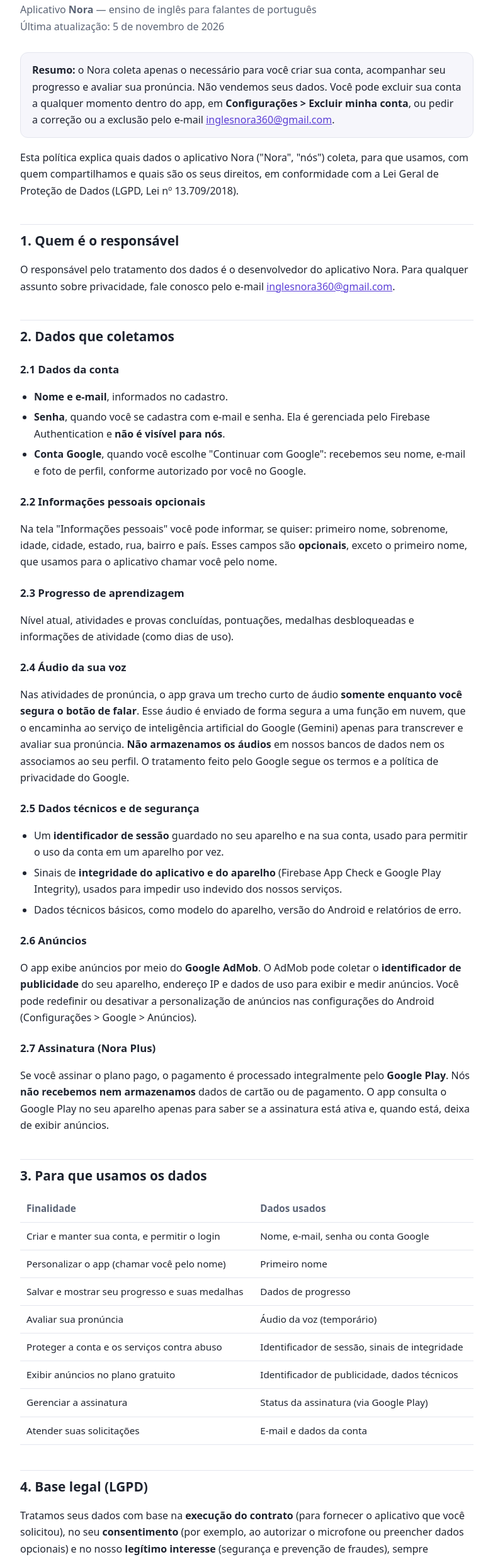
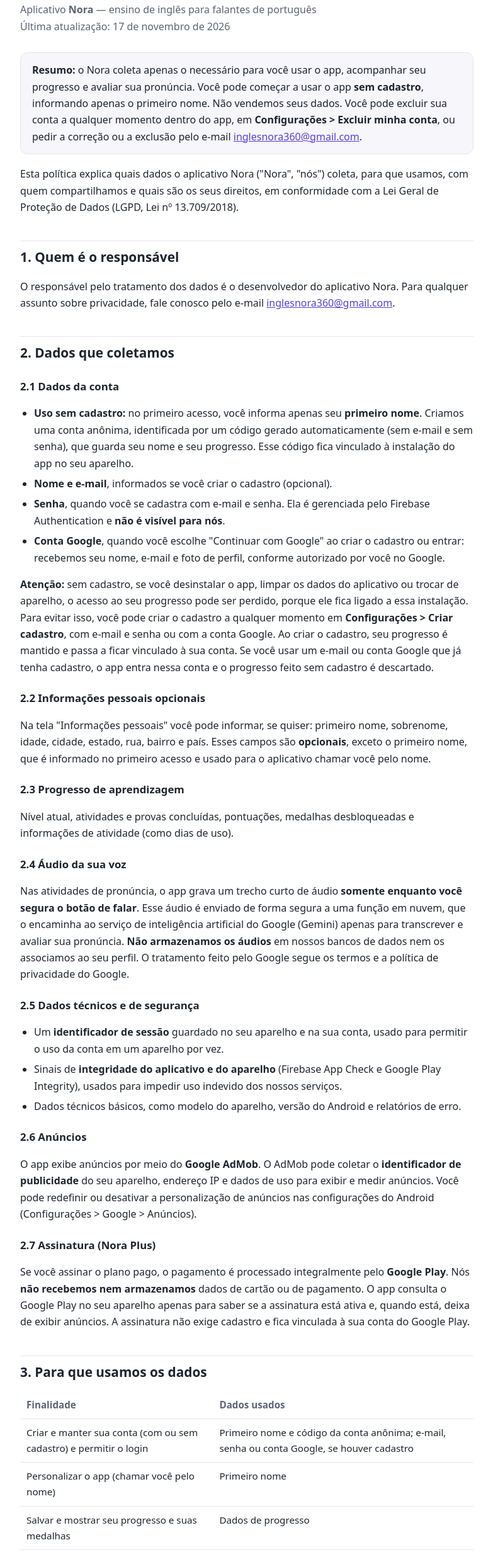
Before and after one commit to paulohsavila1992/nora-privacidade, a plain HTML site: page index.html in a window 1280 px wide. Shown: the part 82-2555 px from the top of the page at 63% size, without its empty margins (248-1031 px from the left). Drawn offline with Linux system fonts and the light colour scheme.

Commit message:
Update index.html
Adicionado login anônimo na política de privacidade.

```diff
--- a/index.html
+++ b/index.html
@@ -64,10 +64,10 @@
 
 <h1>Política de Privacidade</h1>
 <p class="meta">Aplicativo <strong>Nora</strong> — ensino de inglês para falantes de português<br>
-Última atualização: 5 de novembro de 2026</p>
+Última atualização: 17 de novembro de 2026</p>
 
 <div class="box">
-  <strong>Resumo:</strong> o Nora coleta apenas o necessário para você criar sua conta, acompanhar seu progresso e avaliar sua pronúncia. Não vendemos seus dados. Você pode excluir sua conta a qualquer momento dentro do app, em <strong>Configurações &gt; Excluir minha conta</strong>, ou pedir a correção ou a exclusão pelo e-mail
+  <strong>Resumo:</strong> o Nora coleta apenas o necessário para você usar o app, acompanhar seu progresso e avaliar sua pronúncia. Você pode começar a usar o app <strong>sem cadastro</strong>, informando apenas o primeiro nome. Não vendemos seus dados. Você pode excluir sua conta a qualquer momento dentro do app, em <strong>Configurações &gt; Excluir minha conta</strong>, ou pedir a correção ou a exclusão pelo e-mail
   <a href="mailto:inglesnora360@gmail.com">inglesnora360@gmail.com</a>.
 </div>
 
@@ -80,13 +80,15 @@
 
 <h3>2.1 Dados da conta</h3>
 <ul>
-  <li><strong>Nome e e-mail</strong>, informados no cadastro.</li>
+  <li><strong>Uso sem cadastro:</strong> no primeiro acesso, você informa apenas seu <strong>primeiro nome</strong>. Criamos uma conta anônima, identificada por um código gerado automaticamente (sem e-mail e sem senha), que guarda seu nome e seu progresso. Esse código fica vinculado à instalação do app no seu aparelho.</li>
+  <li><strong>Nome e e-mail</strong>, informados se você criar o cadastro (opcional).</li>
   <li><strong>Senha</strong>, quando você se cadastra com e-mail e senha. Ela é gerenciada pelo Firebase Authentication e <strong>não é visível para nós</strong>.</li>
-  <li><strong>Conta Google</strong>, quando você escolhe "Continuar com Google": recebemos seu nome, e-mail e foto de perfil, conforme autorizado por você no Google.</li>
+  <li><strong>Conta Google</strong>, quando você escolhe "Continuar com Google" ao criar o cadastro ou entrar: recebemos seu nome, e-mail e foto de perfil, conforme autorizado por você no Google.</li>
 </ul>
+<p><strong>Atenção:</strong> sem cadastro, se você desinstalar o app, limpar os dados do aplicativo ou trocar de aparelho, o acesso ao seu progresso pode ser perdido, porque ele fica ligado a essa instalação. Para evitar isso, você pode criar o cadastro a qualquer momento em <strong>Configurações &gt; Criar cadastro</strong>, com e-mail e senha ou com a conta Google. Ao criar o cadastro, seu progresso é mantido e passa a ficar vinculado à sua conta. Se você usar um e-mail ou conta Google que já tenha cadastro, o app entra nessa conta e o progresso feito sem cadastro é descartado.</p>
 
 <h3>2.2 Informações pessoais opcionais</h3>
-<p>Na tela "Informações pessoais" você pode informar, se quiser: primeiro nome, sobrenome, idade, cidade, estado, rua, bairro e país. Esses campos são <strong>opcionais</strong>, exceto o primeiro nome, que usamos para o aplicativo chamar você pelo nome.</p>
+<p>Na tela "Informações pessoais" você pode informar, se quiser: primeiro nome, sobrenome, idade, cidade, estado, rua, bairro e país. Esses campos são <strong>opcionais</strong>, exceto o primeiro nome, que é informado no primeiro acesso e usado para o aplicativo chamar você pelo nome.</p>
 
 <h3>2.3 Progresso de aprendizagem</h3>
 <p>Nível atual, atividades e provas concluídas, pontuações, medalhas desbloqueadas e informações de atividade (como dias de uso).</p>
@@ -105,19 +107,19 @@
 <p>O app exibe anúncios por meio do <strong>Google AdMob</strong>. O AdMob pode coletar o <strong>identificador de publicidade</strong> do seu aparelho, endereço IP e dados de uso para exibir e medir anúncios. Você pode redefinir ou desativar a personalização de anúncios nas configurações do Android (Configurações &gt; Google &gt; Anúncios).</p>
 
 <h3>2.7 Assinatura (Nora Plus)</h3>
-<p>Se você assinar o plano pago, o pagamento é processado integralmente pelo <strong>Google Play</strong>. Nós <strong>não recebemos nem armazenamos</strong> dados de cartão ou de pagamento. O app consulta o Google Play no seu aparelho apenas para saber se a assinatura está ativa e, quando está, deixa de exibir anúncios.</p>
+<p>Se você assinar o plano pago, o pagamento é processado integralmente pelo <strong>Google Play</strong>. Nós <strong>não recebemos nem armazenamos</strong> dados de cartão ou de pagamento. O app consulta o Google Play no seu aparelho apenas para saber se a assinatura está ativa e, quando está, deixa de exibir anúncios. A assinatura não exige cadastro e fica vinculada à sua conta do Google Play.</p>
 
 <h2>3. Para que usamos os dados</h2>
 <table>
   <tr><th>Finalidade</th><th>Dados usados</th></tr>
-  <tr><td>Criar e manter sua conta, e permitir o login</td><td>Nome, e-mail, senha ou conta Google</td></tr>
+  <tr><td>Criar e manter sua conta (com ou sem cadastro) e permitir o login</td><td>Primeiro nome e código da conta anônima; e-mail, senha ou conta Google, se houver cadastro</td></tr>
   <tr><td>Personalizar o app (chamar você pelo nome)</td><td>Primeiro nome</td></tr>
   <tr><td>Salvar e mostrar seu progresso e suas medalhas</td><td>Dados de progresso</td></tr>
   <tr><td>Avaliar sua pronúncia</td><td>Áudio da voz (temporário)</td></tr>
   <tr><td>Proteger a conta e os serviços contra abuso</td><td>Identificador de sessão, sinais de integridade</td></tr>
   <tr><td>Exibir anúncios no plano gratuito</td><td>Identificador de publicidade, dados técnicos</td></tr>
   <tr><td>Gerenciar a assinatura</td><td>Status da assinatura (via Google Play)</td></tr>
-  <tr><td>Atender suas solicitações</td><td>E-mail e dados da conta</td></tr>
+  <tr><td>Atender suas solicitações</td><td>E-mail (se houver cadastro) e dados da conta</td></tr>
 </table>
 
 <h2>4. Base legal (LGPD)</h2>
@@ -137,7 +139,7 @@
 <p>Os serviços do Google podem processar dados em servidores localizados fora do Brasil. Nesses casos, adotamos serviços que mantêm medidas de segurança compatíveis com a LGPD.</p>
 
 <h2>7. Por quanto tempo guardamos</h2>
-<p>Mantemos seus dados enquanto sua conta estiver ativa. Ao excluir a conta pelo app, apagamos imediatamente os dados da conta e do progresso. Se você pedir a exclusão por e-mail, apagamos em até 30 dias, salvo quando a lei exigir a guarda de alguma informação por mais tempo. Os áudios de pronúncia não são armazenados.</p>
+<p>Mantemos seus dados enquanto sua conta estiver ativa. Contas sem cadastro que forem abandonadas (por exemplo, após desinstalar o app) podem permanecer em nossos sistemas até serem excluídas por você ou removidas por nós em rotinas de limpeza. Ao excluir a conta pelo app, apagamos imediatamente os dados da conta e do progresso. Se você pedir a exclusão por e-mail, apagamos em até 30 dias, salvo quando a lei exigir a guarda de alguma informação por mais tempo. Os áudios de pronúncia não são armazenados.</p>
 
 <h2>8. Segurança</h2>
 <p>Adotamos medidas como conexão criptografada, regras de acesso no banco de dados (cada usuário acessa apenas os próprios dados), verificação de integridade do aplicativo e limites de uso nas funções em nuvem. Nenhum sistema é totalmente imune a falhas, mas trabalhamos para proteger suas informações.</p>
@@ -155,8 +157,8 @@
 <p>A exclusão da conta pode ser feita diretamente no app (veja a seção 10). Para exercer os demais direitos, escreva para <a href="mailto:inglesnora360@gmail.com">inglesnora360@gmail.com</a>, a partir do e-mail cadastrado na sua conta.</p>
 
 <h2 id="exclusao">10. Como excluir sua conta e seus dados</h2>
-<p><strong>Pelo aplicativo (recomendado):</strong> abra o Nora, vá em <strong>Configurações &gt; Excluir minha conta</strong> e confirme com sua senha (ou com o login do Google). Sua conta, seus dados pessoais e seu progresso são apagados na hora e de forma permanente.</p>
-<p><strong>Por e-mail:</strong> se não conseguir acessar o app, envie um e-mail para <a href="mailto:inglesnora360@gmail.com">inglesnora360@gmail.com</a> com o assunto <strong>"Excluir minha conta Nora"</strong>, usando o e-mail cadastrado. Confirmaremos a solicitação e apagaremos sua conta e seus dados em até 30 dias.</p>
+<p><strong>Pelo aplicativo (recomendado):</strong> abra o Nora, vá em <strong>Configurações &gt; Excluir minha conta</strong> e confirme. Se você tem cadastro, o app pede sua senha (ou o login do Google). Se você usa o app sem cadastro, a exclusão é feita direto, sem essa etapa. Sua conta, seus dados pessoais e seu progresso são apagados na hora e de forma permanente.</p>
+<p><strong>Por e-mail:</strong> se não conseguir acessar o app e você tiver cadastro, envie um e-mail para <a href="mailto:inglesnora360@gmail.com">inglesnora360@gmail.com</a> com o assunto <strong>"Excluir minha conta Nora"</strong>, usando o e-mail cadastrado. Contas sem cadastro não têm e-mail associado e só podem ser excluídas pelo app. Confirmaremos a solicitação e apagaremos sua conta e seus dados em até 30 dias.</p>
 <p><strong>Assinatura:</strong> excluir a conta <strong>não cancela</strong> a assinatura Plus. Cancele-a na Google Play (Pagamentos e assinaturas), pois o cancelamento é feito pelo Google.</p>
 
 <h2>11. Crianças e adolescentes</h2>
```
